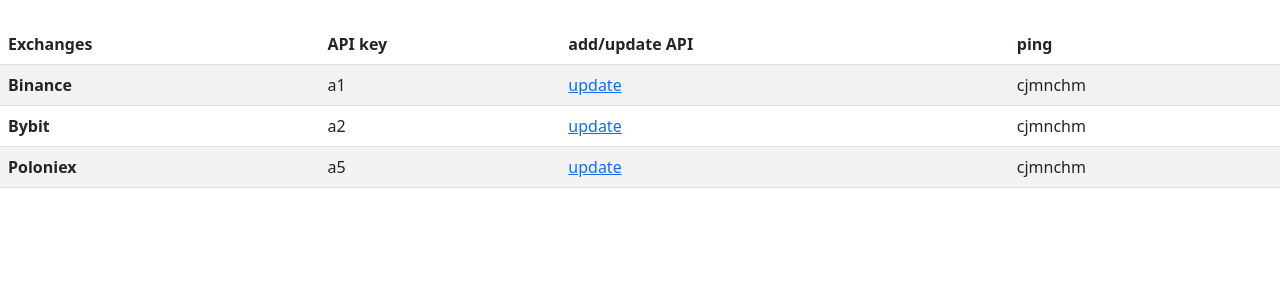
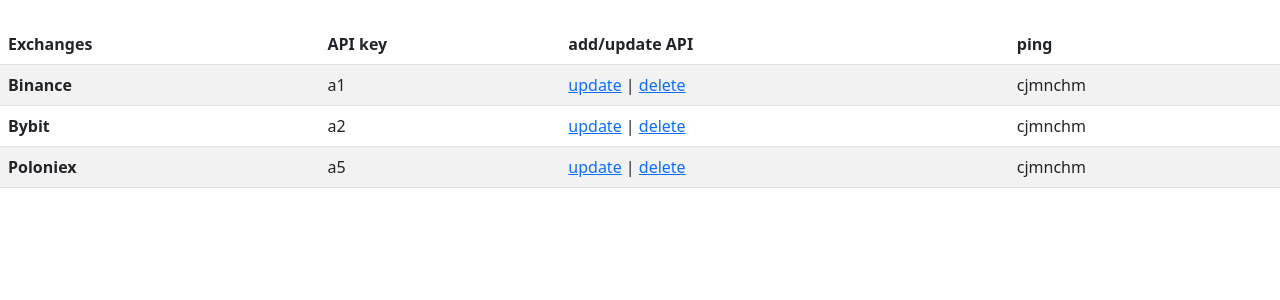
Before and after one commit to artema1981/CyberCapital, a Django app: page /exchanges/ in a window 1280 px wide. Shown: the part 98-398 px from the top of the page. Run offline with Django 4.2, Linux system fonts and the light colour scheme; a user stored in the database is signed in; data comes from the database, SQL or seed files in the repository; some libraries are stand-ins or nearby versions.

Commit message:
add api/update view2

```diff
--- a/main_page/arbi_alg.py
+++ b/main_page/arbi_alg.py
@@ -1,6 +1,6 @@
 
-from binance.spot import Spot as Client
-from config import API_KEY, API_SECRET
+# from binance.spot import Spot as Client
+# from config import API_KEY, API_SECRET
 
 
 # client = Client(API_KEY, API_SECRET, base_url='https://api.binance.com')
--- a/main_page/urls.py
+++ b/main_page/urls.py
@@ -5,9 +5,8 @@ urlpatterns = [
     path('statistics/', Statistics.as_view(), name='statistics'),
     path('exchanges/', Exchanges_view.as_view(), name='exchanges'),
     path('', MainPage.as_view(), name='home'),
-    # path('addapi/', Api_form_view.as_view, name='addapi'),
     path('api/', ApiCreateView.as_view(), name='api_add'),
     path('api/<int:pk>', ApiUpdateView.as_view(), name='api_update'),
-    path('api_form/<pk>/delete', ApiDeleteView.as_view(), name='api_delete'),
+    path('api/<int:pk>/delete', ApiDeleteView.as_view(), name='api_delete'),
 
 ]
--- a/templates/exchanges.html
+++ b/templates/exchanges.html
@@ -20,7 +20,11 @@
             <th scope="row">{{ i.exchange }}</th>
             <td>{{ i.api }}</td>
                 {% if i.api %}
-                  <td><a href="{% url 'api_update' i.api_pk %}">update</a></td>
+                  <td>
+                      <a href="{% url 'api_update' i.api_pk %}">update</a>
+                      <a> | </a>
+                      <a href="{% url 'api_delete' i.api_pk %}">delete</a>
+                  </td>
                 {% else %}
                   <td><a href="{% url 'api_add' %}?name1={{ i.exchange }}">add</a></td>
                 {% endif %}
```
Also changed, not shown: main_page/views.py (+1 -44 lines), main_page/spot_connect.py (added), templates/main_page/addapikey_confirm_delete.html (renamed from templates/main_page/addapikey_delite.html).
